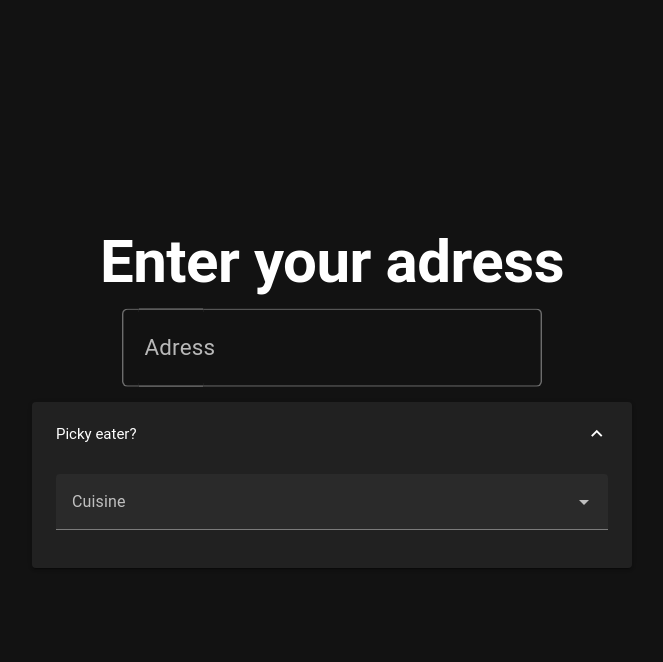
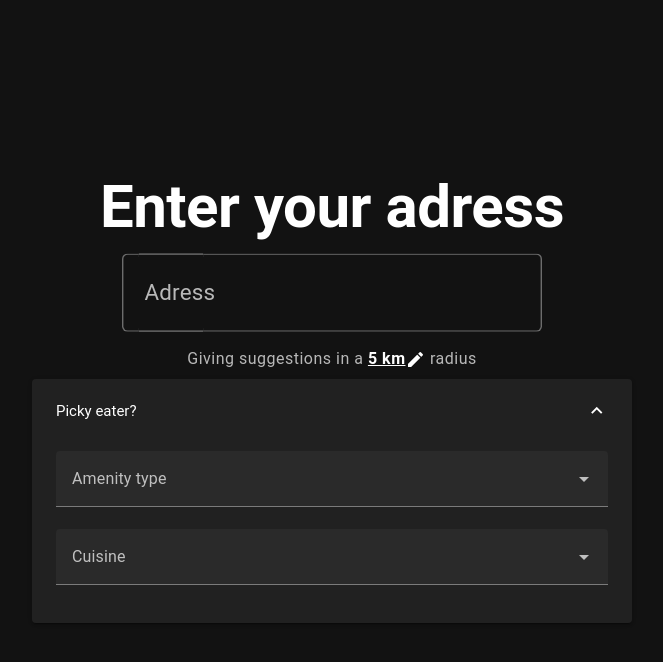
Before and after one commit to codetakki/whattoeat, a Vue app: page / in a window 1280 px wide. Both pictures are taken after a click on the button "Picky eater?". Shown: the top 662 px of the page, without its empty margins (308-971 px from the left). Built offline with nearby package versions, Linux system fonts and the light colour scheme; no server answers.

Commit message:
Added support for more filter and radius editing

```diff
--- a/src/global-types.ts
+++ b/src/global-types.ts
@@ -4,6 +4,8 @@ export { };
 declare global {
   // declares a
   type CuisineType = keyof typeof  cuisineMap
+  type AmenityType = keyof typeof  amenityMap
+
 
   interface AmenityInfo {
     id: number;
@@ -15,6 +17,6 @@ declare global {
     email: string;
     website: string;
     cuisine: CuisineType;
-    amenity_type: keyof typeof amenityMap
+    amenity_type: AmenityType
   }
 }
--- a/src/pages/index.vue
+++ b/src/pages/index.vue
@@ -17,20 +17,7 @@
             :style="{ scale: mobile ? 1 : 1.4 }"
             label="Adress" />
         </div>
-        <v-expansion-panels :style="{ width: mobile ? '80%' : '600px' }">
-          <v-expansion-panel title="Picky eater?">
-            <v-expansion-panel-text style="max-width: 100%">
-              <v-autocomplete label="Cuisine"
-                v-model="appStore.cuisineFilter"
-                :items="cuisineList"
-                multiple
-                chips
-                closable-chips
-                item-title="text"
-                item-value="value"></v-autocomplete>
-            </v-expansion-panel-text>
-          </v-expansion-panel>
-        </v-expansion-panels>
+
         <!-- <div class="text-body-1 bg-surface border pa-2 px-4"
           :class="filterContainerClass"
           @click="filterExpanded = !filterExpanded"> Picky eater?
@@ -52,6 +39,10 @@
         </v-progress-circular>
 
       </div>
+      <div v-else-if="!appStore.restaurants.length && appStore.restaurantData">
+        <div>Could not find any restaurants matching your search 😢</div>
+      </div>
+
       <div v-else-if="restaurant"
         key="result"
         class="d-flex flex-column align-center w-100">
@@ -59,7 +50,7 @@
         <v-card v-if="restaurant"
           :width="mobile ? '90%' : 600"
           :style="{ scale: mobile ? 1 : 1 }"
-          class="text-left my-4 mx-2">
+          class="text-left my-4 mx-2 mb-8">
           <v-card-title>
             <div class="text-h5 text-md-h3 text-bold d-flex align-center">
 
@@ -90,15 +81,16 @@
             <!-- <pre>{{ restaurant }}</pre> -->
           </v-card-text>
         </v-card>
-        <v-btn size="x-large"
+        <v-btn size="x-large" class="mb-4"
           v-if="appStore.availableRestaurants.length !== 0"
           @click="appStore.getRandomRestaurant">I don't like it</v-btn>
-        <v-btn size="x-large"
-          v-else
-          @click="appStore.suggestedRestaurants = []; appStore.getRandomRestaurant">Reset suggestions</v-btn>
-        <div class="text-body-1 text-medium-emphasis">
-          Giving suggestions in a {{ appStore.radiusKm }} km radius <br>
-          {{ appStore.restaurants.length }} restaurants found
+        <div v-else-if="!appStore.availableRestaurants.length">
+          No more suggestions to give. Are you a really picky eater? 😳
+          <v-btn size="x-large" class="my-1"
+            @click="appStore.suggestedRestaurants = []; appStore.getRandomRestaurant">Reset suggestions</v-btn>
+        </div>
+        <div class="text-body-1 text-medium-emphasis py-1">
+          {{ appStore.restaurants.length }} restaurants found<br>
           {{ appStore.availableRestaurants.length }} suggestions left <v-btn icon="mdi-restore"
             @click="appStore.suggestedRestaurants = []; appStore.getRandomRestaurant"
             density="compact"
@@ -107,6 +99,62 @@
         </div>
       </div>
     </v-expand-transition>
+    <div class="text-body-1 text-medium-emphasis ">
+      Giving suggestions in a
+      <span class="text-high-emphasis font-weight-bold text-decoration-underline">
+        {{ appStore.radiusKm }} km<v-icon size="small">mdi-pencil</v-icon>
+        <v-dialog activator="parent"
+          v-model="kmDialog"
+          @keydown.esc="kmDialog = false"
+          persistent>
+          <v-card class="bg-surface pa-1"
+            title="Enter radius">
+            <v-form v-model="radiusValid">
+              <v-card-text>
+                <v-text-field variant="outlined"
+                  label="Radius in km"
+                  :rules="[v => !!v || v === '0' || 'Radius is required', v => v <= 100 || 'Radius must be less than 100 km']"
+                  v-model.number="radiusKm"
+                  type="number"
+                  @keydown.enter.prevent="submitRadius"
+                  eager></v-text-field>
+              </v-card-text>
+              <v-card-actions class="mt-n6">
+                <v-spacer></v-spacer>
+                <v-btn variant="flat"
+                  @click="kmDialog = false; appStore.radiusKm = radiusKm"
+                  :disabled="!radiusValid">Done</v-btn>
+              </v-card-actions>
+            </v-form>
+          </v-card>
+        </v-dialog>
+      </span> radius<br>
+
+    </div>
+    <v-expansion-panels :style="{ width: mobile ? '90%' : '600px' }"
+      key="filter"
+      class="mt-2">
+      <v-expansion-panel :title="'Picky eater? ' + (appStore.amenityFilter.length + appStore.cuisineFilter.length > 0 ? '(Selection made)' : '')">
+        <v-expansion-panel-text style="max-width: 100%">
+          <v-autocomplete label="Amenity type"
+            v-model="appStore.amenityFilter"
+            :items="amenityList"
+            multiple
+            chips
+            closable-chips
+            item-title="text"
+            item-value="value"></v-autocomplete>
+          <v-autocomplete label="Cuisine"
+            v-model="appStore.cuisineFilter"
+            :items="cuisineList"
+            multiple
+            chips
+            closable-chips
+            item-title="text"
+            item-value="value"></v-autocomplete>
+        </v-expansion-panel-text>
+      </v-expansion-panel>
+    </v-expansion-panels>
   </div>
 </template>
 
@@ -119,6 +167,17 @@
   const { mobile } = useDisplay()
   const appStore = useAppStore()
   const { randomRestaurant: restaurant } = storeToRefs(appStore)
+  const kmDialog = ref(false)
+  const radiusKm = ref(appStore.radiusKm)
+  const radiusValid = ref(true)
+  const submitRadius = () => {
+    if (!radiusValid.value) return
+    appStore.radiusKm = radiusKm.value
+    kmDialog.value = false
+  }
+  watch(kmDialog, () => {
+    radiusKm.value = appStore.radiusKm
+  })
   const getCuisine = (cuisine: string) => {
     const list: CuisineType[] = cuisine.split(/[;,:\s]+/).filter(c => c) as CuisineType[]
     const cuisines = list
@@ -134,10 +193,7 @@
     return cuisines
   }
   const filterExpanded = ref(false)
-  const filterContainerClass = computed(() => {
-    if (!filterExpanded) return 'rounded-pill'
-    return
-  })
+
   const restaurantLocationUrl = computed(() => {
     if (restaurant.value) { return `https://nominatim.openstreetmap.org/reverse?format=json&lat=${restaurant.value?.latitude}&lon=${restaurant.value?.longitude}` }
     else return ''
@@ -161,4 +217,12 @@
       }
     })
   })
+  const amenityList = computed(() => {
+    return Object.keys(amenityMap).map((c) => {
+      return {
+        text: amenityMap[c as AmenityType],
+        value: c
+      }
+    })
+  })
 </script>
--- a/src/stores/app.ts
+++ b/src/stores/app.ts
@@ -5,13 +5,13 @@ import { refDebounced } from '@vueuse/core'
 
 export const useFetch = createFetch({
   options: {
-    async beforeFetch({ options }) {
-      options.headers = {
-        ...options.headers,
+    async beforeFetch(ctx) {
+      ctx.options.headers = {
+        ...ctx.options.headers,
         Referer: 'wheretoeat.takki.org'
       }
-      console.log(options.headers);
-      return { options }
+      console.log(ctx.options.headers);
+      return ctx
     },
 
   }
@@ -128,6 +128,12 @@ export const useAppStore = defineStore('app', {
 
 
     const cuisineFilter = ref<string[]>([])
+    const amenityFilter = ref<string[]>([])
+    watch(() => {
+        return { 'a': cuisineFilter.value, b: amenityFilter.value }
+    }, () => {
+      suggestedRestaurants.value = []
+    })
     const restaurants = computed(() => {
       if (!restaurantData.value) {
         return []
@@ -137,9 +143,15 @@ export const useAppStore = defineStore('app', {
       // Extract relevant information about each amenity
       restaurantData.value.elements.forEach((element: any) => {
         if (element.tags && element.tags.name) {
-          if (cuisineFilter.value.length > 0 && element.tags.cuisine) {
-            const cuisineTags = element.tags.cuisine.split(';').map((tag: string) => tag.trim())
-            const hasAnyCuisine = cuisineTags.some((tag: string) => cuisineFilter.value.includes(tag))
+          if (amenityFilter.value.length > 0) {
+            if (!element.tags.amenity) return
+            const amenityTags = element.tags.amenity.split(';').map((tag: string) => tag.trim())
+            const hasAnyAmenity = amenityTags.some((tag: string) => amenityFilter.value.includes(tag))
+            if (!hasAnyAmenity) return
+          }
+          if (cuisineFilter.value.length > 0) {
+            if (!element.tags.cuisine) return
+            const hasAnyCuisine = cuisineFilter.value.some((tag: string) => element.tags.cuisine.includes(tag))
             if (!hasAnyCuisine) return
           }
           const amenityInfo: AmenityInfo = {
@@ -172,6 +184,8 @@ export const useAppStore = defineStore('app', {
       return availableRestaurants.value.length || 0
     })
     const getRandomRestaurant = () => {
+      console.log(randMax.value);
+      if (!randMax.value) return
       randomRestaurant.value = availableRestaurants.value[Math.floor(Math.random() * randMax.value)]
       suggestedRestaurants.value.push(randomRestaurant.value.id)
       return randomRestaurant
@@ -196,7 +210,8 @@ export const useAppStore = defineStore('app', {
       fetchingRestaurants,
       availableRestaurants,
       suggestedRestaurants,
-      cuisineFilter
+      cuisineFilter,
+      amenityFilter
     }
   },
 },
```
